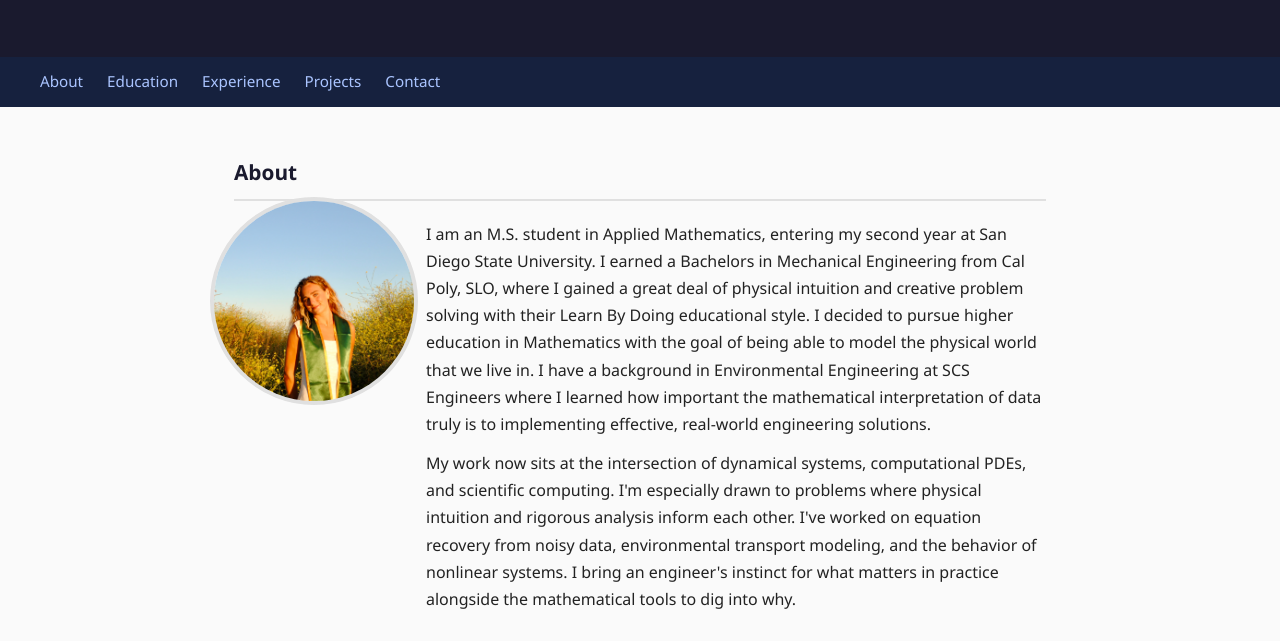
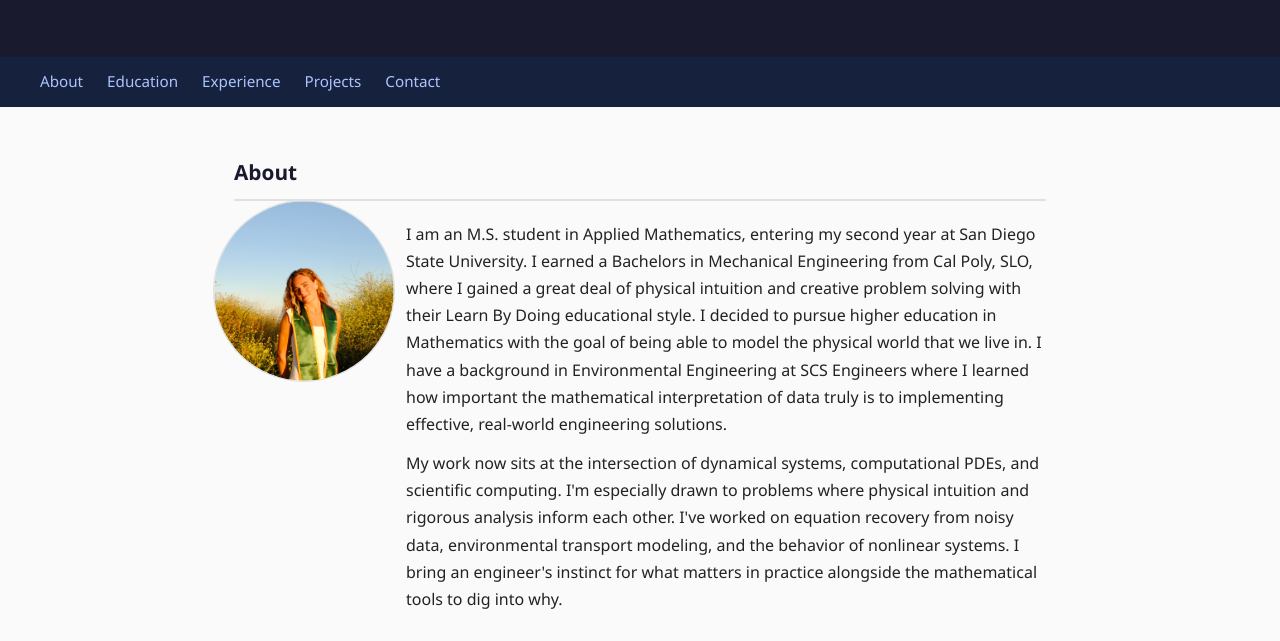
Before and after one commit to elenamiralles/georgiamiralles.github.io, a plain HTML site: page index.html in a window 1280 px wide. Shown: the part 159-800 px from the top of the page. Drawn offline with Linux system fonts and the light colour scheme; files whose address does not match are found by name.

Commit message:
Adjust about-photo dimensions and border
Reduced dimensions and border size for about-photo.

```diff
--- a/index.html
+++ b/index.html
@@ -63,12 +63,12 @@
 
       .about-photo {
         flex-shrink: 0;
-        width: 160px;
-        height: 160px;
+        width: 140px;
+        height: 140px;
         border-radius: 50%;
         object-fit: cover;
         object-position: center 50%;
-        border: 3px solid #e0e0e0;
+        border: 1px solid #e0e0e0;
         transform: scale(1.3);
 }
     .about-text {
```
